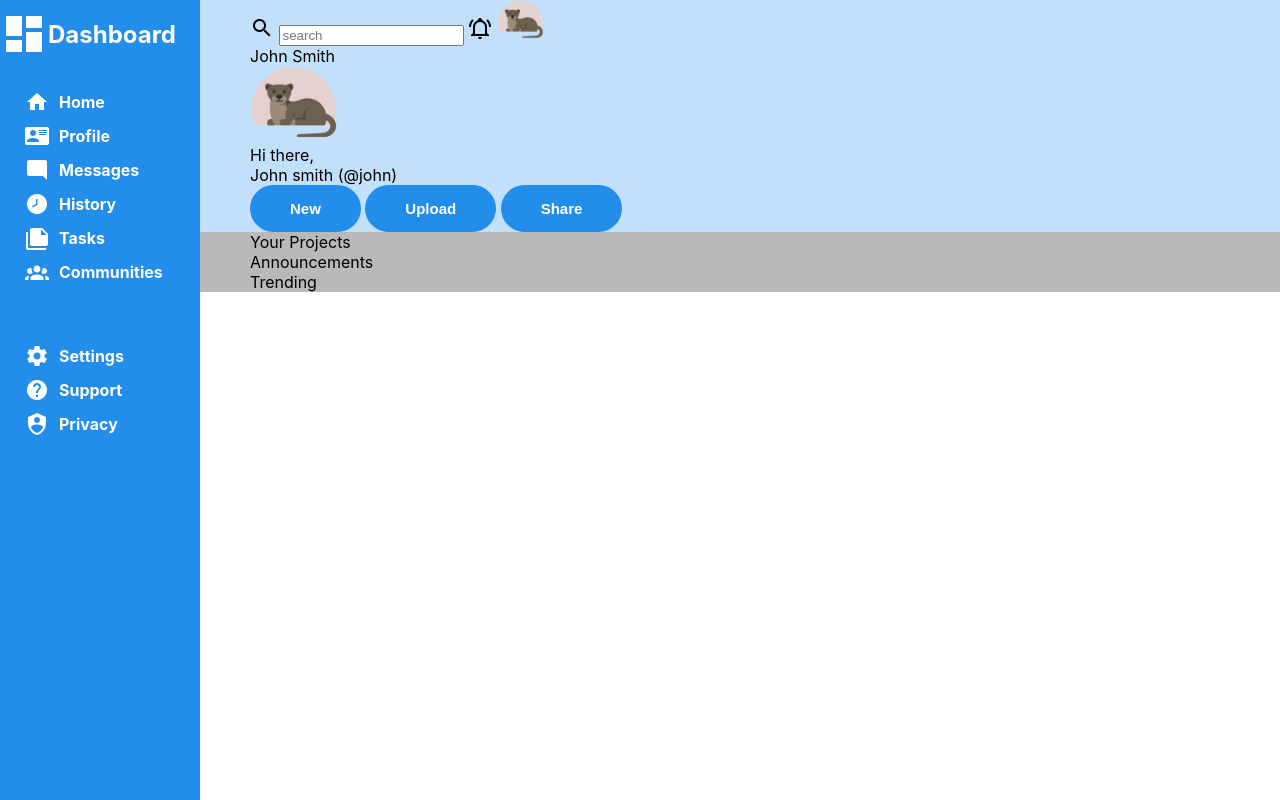
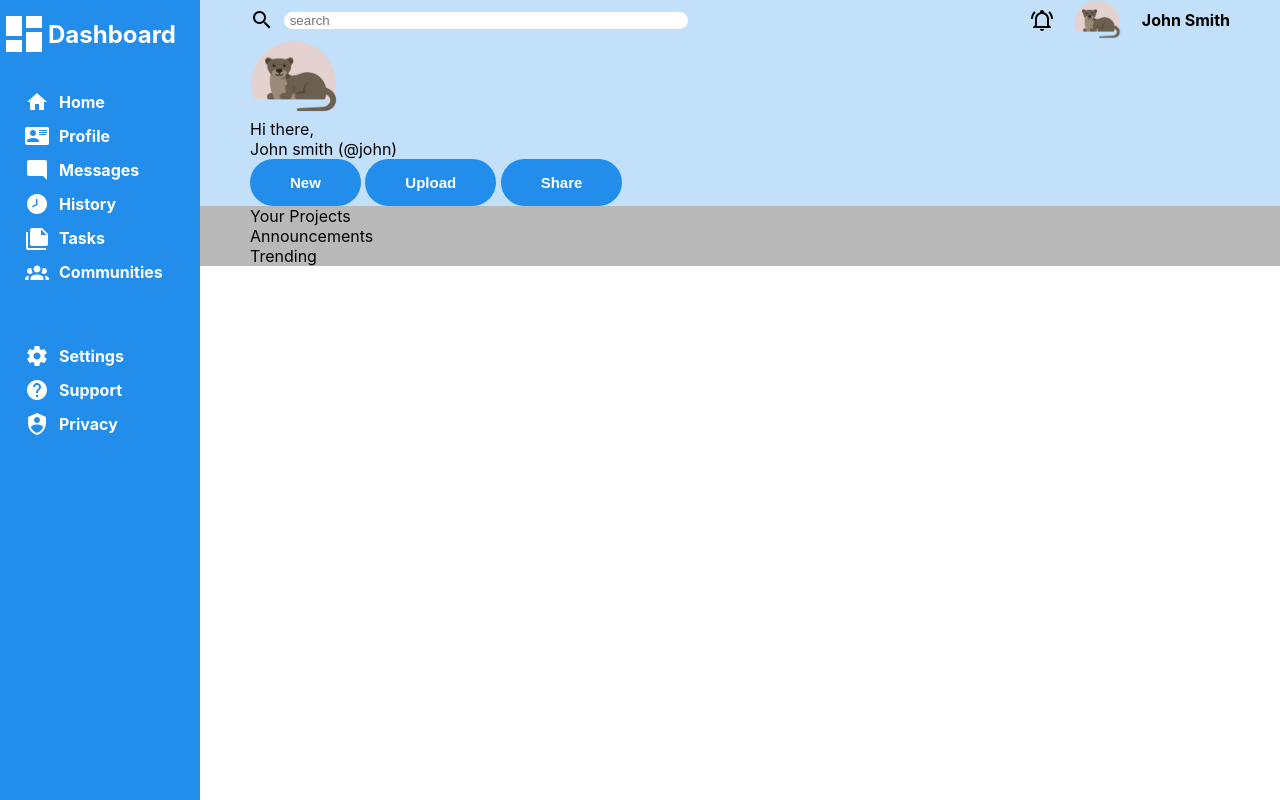
Before and after one commit to GrendonChow/TOP-dashboard, a plain HTML site: page index.html in a window 1280 px wide. Drawn offline with Linux system fonts and the light colour scheme.

Commit message:
added styles/layout to top header

```diff
--- a/index.html
+++ b/index.html
@@ -62,11 +62,15 @@
     <div class="main">
         <div class="main-header">
             <div class="header-top">
-                <img src="images/magnify.png">
-                <input class="search" placeholder="search">
-                <img src="images/bell-ring-outline.png">
-                <img class="header-profile-image" src="images/profile.png">
-                <div class="header-profile-name"> John Smith</div>
+                <div class="header-search">
+                    <img src="images/magnify.png">
+                    <input class="search" placeholder=" search" name="search">
+                </div>
+                <div class="header-profile">
+                    <img src="images/bell-ring-outline.png">
+                    <img class="header-profile-image" src="images/profile.png">
+                    <div class="header-profile-name"> John Smith</div>
+                </div>
             </div>
             <div class="header-bottom">
                 <img class="main-img-username" src="images/profile.png">
--- a/style.css
+++ b/style.css
@@ -36,9 +36,38 @@ body{
 .main-header{
     display: grid;
     background-color: var(--color-secondary);
+    padding-right: 50px;
 }
+
+.header-top{
+    display: flex;
+    justify-content: space-between;
+}
+
+.header-profile{
+    display: flex;
+    align-items: center;
+    gap: 20px;
+}
+
+.header-search{
+    display: flex;
+    align-items: center;
+    gap: 10px;
+}
+
+.search{
+    border-radius: 25px;
+    border-style: none;
+    width: 400px;
+}
+
 .header-profile-image{
     height: 40px;
+}
+
+.header-profile-name{
+    font-weight: bold;
 }
 
 .main-img-username{
```
